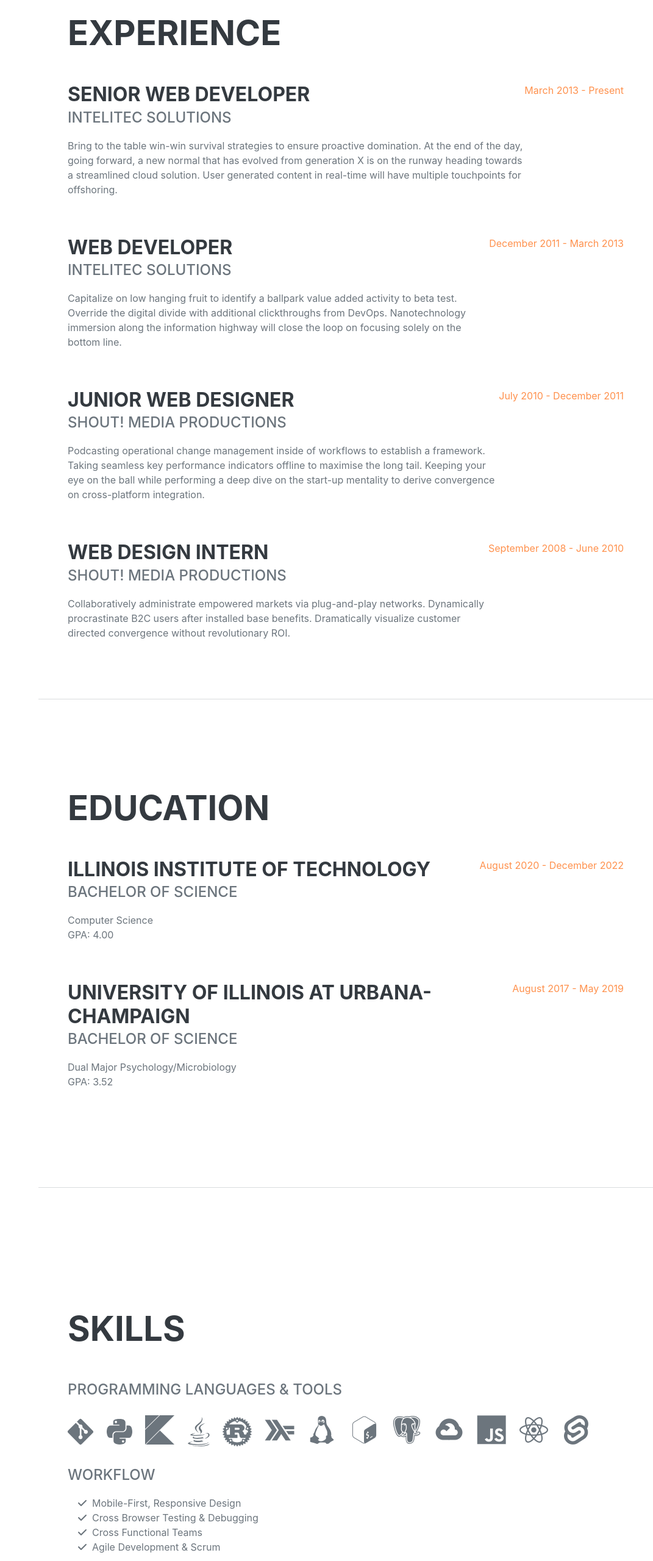
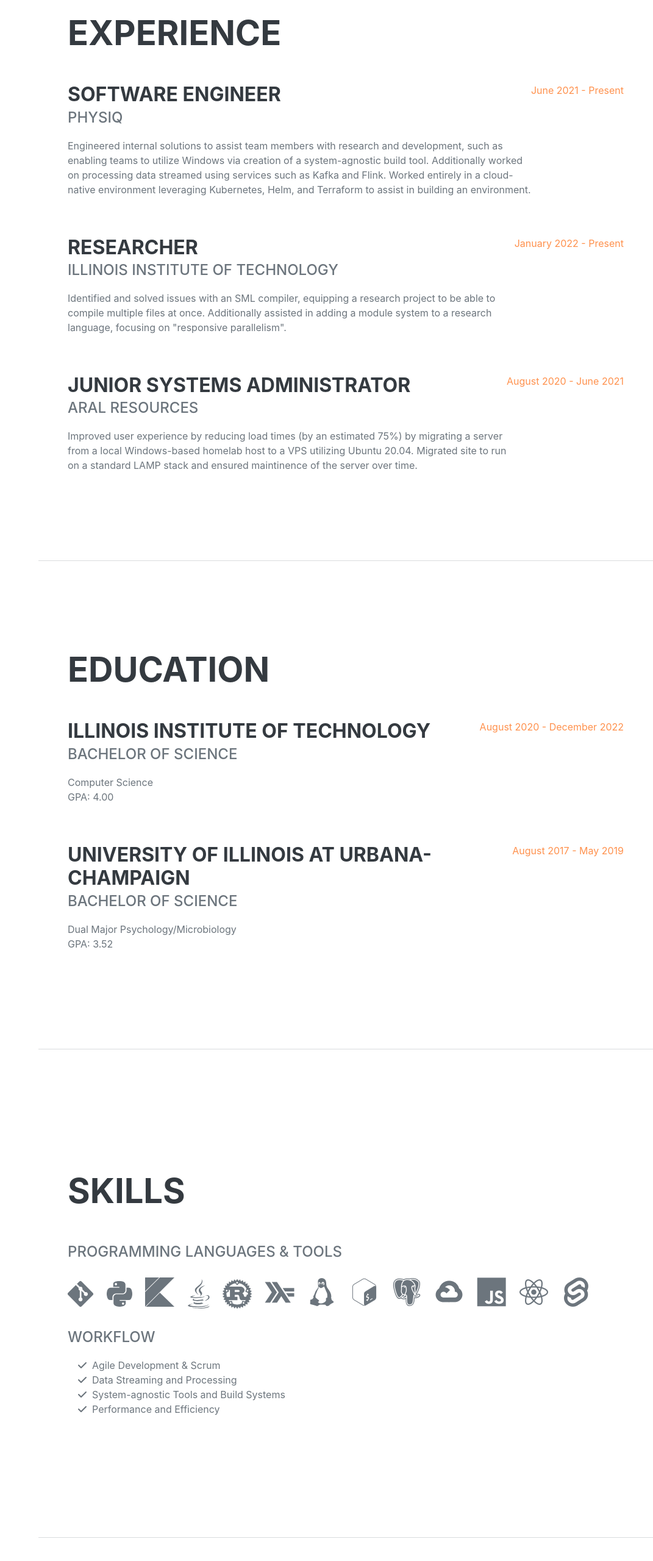
Before and after one commit to solunaceae/aluqman.github.io, a plain HTML site: page index.html in a window 1280 px wide. Shown: the part 860-3420 px from the top of the page at 61% size, without its empty margins (209-1280 px from the left). Drawn offline with nearby package versions, Linux system fonts and the light colour scheme; a web font is replaced by a local one.

Commit message:
updated interests, current job

```diff
--- a/index.html
+++ b/index.html
@@ -66,35 +66,27 @@
                     <h2 class="mb-5">Experience</h2>
                     <div class="d-flex flex-column flex-md-row justify-content-between mb-5">
                         <div class="flex-grow-1">
-                            <h3 class="mb-0">Senior Web Developer</h3>
-                            <div class="subheading mb-3">Intelitec Solutions</div>
-                            <p>Bring to the table win-win survival strategies to ensure proactive domination. At the end of the day, going forward, a new normal that has evolved from generation X is on the runway heading towards a streamlined cloud solution. User generated content in real-time will have multiple touchpoints for offshoring.</p>
+                            <h3 class="mb-0">Software Engineer</h3>
+                            <div class="subheading mb-3">PhysIQ</div>
+                            <p>Engineered internal solutions to assist team members with research and development, such as enabling teams to utilize Windows via creation of a system-agnostic build tool. Additionally worked on processing data streamed using services such as Kafka and Flink. Worked entirely in a cloud-native environment leveraging Kubernetes, Helm, and Terraform to assist in building an environment.</p>
                         </div>
-                        <div class="flex-shrink-0"><span class="text-primary">March 2013 - Present</span></div>
+                        <div class="flex-shrink-0"><span class="text-primary">June 2021 - Present</span></div>
                     </div>
                     <div class="d-flex flex-column flex-md-row justify-content-between mb-5">
                         <div class="flex-grow-1">
-                            <h3 class="mb-0">Web Developer</h3>
-                            <div class="subheading mb-3">Intelitec Solutions</div>
-                            <p>Capitalize on low hanging fruit to identify a ballpark value added activity to beta test. Override the digital divide with additional clickthroughs from DevOps. Nanotechnology immersion along the information highway will close the loop on focusing solely on the bottom line.</p>
+                            <h3 class="mb-0">Researcher</h3>
+                            <div class="subheading mb-3">Illinois Institute of Technology</div>
+                            <p>Identified and solved issues with an SML compiler, equipping a research project to be able to compile multiple files at once. Additionally assisted in adding a module system to a research language, focusing on "responsive parallelism".</p>
                         </div>
-                        <div class="flex-shrink-0"><span class="text-primary">December 2011 - March 2013</span></div>
+                        <div class="flex-shrink-0"><span class="text-primary">January 2022 - Present</span></div>
                     </div>
                     <div class="d-flex flex-column flex-md-row justify-content-between mb-5">
                         <div class="flex-grow-1">
-                            <h3 class="mb-0">Junior Web Designer</h3>
-                            <div class="subheading mb-3">Shout! Media Productions</div>
-                            <p>Podcasting operational change management inside of workflows to establish a framework. Taking seamless key performance indicators offline to maximise the long tail. Keeping your eye on the ball while performing a deep dive on the start-up mentality to derive convergence on cross-platform integration.</p>
+                            <h3 class="mb-0">Junior Systems Administrator</h3>
+                            <div class="subheading mb-3">ARAL Resources</div>
+                            <p>Improved user experience by reducing load times (by an estimated 75%) by migrating a server from a local Windows-based homelab host to a VPS utilizing Ubuntu 20.04. Migrated site to run on a standard LAMP stack and ensured maintinence of the server over time.</p>
                         </div>
-                        <div class="flex-shrink-0"><span class="text-primary">July 2010 - December 2011</span></div>
-                    </div>
-                    <div class="d-flex flex-column flex-md-row justify-content-between">
-                        <div class="flex-grow-1">
-                            <h3 class="mb-0">Web Design Intern</h3>
-                            <div class="subheading mb-3">Shout! Media Productions</div>
-                            <p>Collaboratively administrate empowered markets via plug-and-play networks. Dynamically procrastinate B2C users after installed base benefits. Dramatically visualize customer directed convergence without revolutionary ROI.</p>
-                        </div>
-                        <div class="flex-shrink-0"><span class="text-primary">September 2008 - June 2010</span></div>
+                        <div class="flex-shrink-0"><span class="text-primary">August 2020 - June 2021</span></div>
                     </div>
                 </div>
             </section>
@@ -148,19 +140,19 @@
                     <ul class="fa-ul mb-0">
                         <li>
                             <span class="fa-li"><i class="fas fa-check"></i></span>
-                            Mobile-First, Responsive Design
+                            Agile Development & Scrum
                         </li>
                         <li>
                             <span class="fa-li"><i class="fas fa-check"></i></span>
-                            Cross Browser Testing & Debugging
+                            Data Streaming and Processing
                         </li>
                         <li>
                             <span class="fa-li"><i class="fas fa-check"></i></span>
-                            Cross Functional Teams
+                            System-agnostic Tools and Build Systems
                         </li>
                         <li>
                             <span class="fa-li"><i class="fas fa-check"></i></span>
-                            Agile Development & Scrum
+                            Performance and Efficiency
                         </li>
                     </ul>
                 </div>
@@ -170,8 +162,8 @@
             <section class="resume-section" id="interests">
                 <div class="resume-section-content">
                     <h2 class="mb-5">Interests</h2>
-                    <p>Apart from being a web developer, I enjoy most of my time being outdoors. In the winter, I am an avid skier and novice ice climber. During the warmer months here in Colorado, I enjoy mountain biking, free climbing, and kayaking.</p>
-                    <p class="mb-0">When forced indoors, I follow a number of sci-fi and fantasy genre movies and television shows, I am an aspiring chef, and I spend a large amount of my free time exploring the latest technology advancements in the front-end web development world.</p>
+                    <p>Apart from development, I enjoy playing video games, reading, and spending time with the important people in my life. </p>
+                    <p class="mb-0">In addition, I find myself behind a stove fairly often. I'm a huge chef, and I love experimenting in the kitchen. </p>
                 </div>
             </section>
             <hr class="m-0" />
@@ -182,41 +174,15 @@
                     <ul class="fa-ul mb-0">
                         <li>
                             <span class="fa-li"><i class="fas fa-trophy text-warning"></i></span>
-                            Google Analytics Certified Developer
+                            Dean's List, IIT
                         </li>
                         <li>
                             <span class="fa-li"><i class="fas fa-trophy text-warning"></i></span>
-                            Mobile Web Specialist - Google Certification
+                            Graduated summa cum laude from Illinois Institute of Technology
                         </li>
                         <li>
                             <span class="fa-li"><i class="fas fa-trophy text-warning"></i></span>
-                            1
-                            <sup>st</sup>
-                            Place - University of Colorado Boulder - Emerging Tech Competition 2009
-                        </li>
-                        <li>
-                            <span class="fa-li"><i class="fas fa-trophy text-warning"></i></span>
-                            1
-                            <sup>st</sup>
-                            Place - University of Colorado Boulder - Adobe Creative Jam 2008 (UI Design Category)
-                        </li>
-                        <li>
-                            <span class="fa-li"><i class="fas fa-trophy text-warning"></i></span>
-                            2
-                            <sup>nd</sup>
-                            Place - University of Colorado Boulder - Emerging Tech Competition 2008
-                        </li>
-                        <li>
-                            <span class="fa-li"><i class="fas fa-trophy text-warning"></i></span>
-                            1
-                            <sup>st</sup>
-                            Place - James Buchanan High School - Hackathon 2006
-                        </li>
-                        <li>
-                            <span class="fa-li"><i class="fas fa-trophy text-warning"></i></span>
-                            3
-                            <sup>rd</sup>
-                            Place - James Buchanan High School - Hackathon 2005
+                            Won Panera Bread's first place prize during PickHacks 2020
                         </li>
                     </ul>
                 </div>
```
